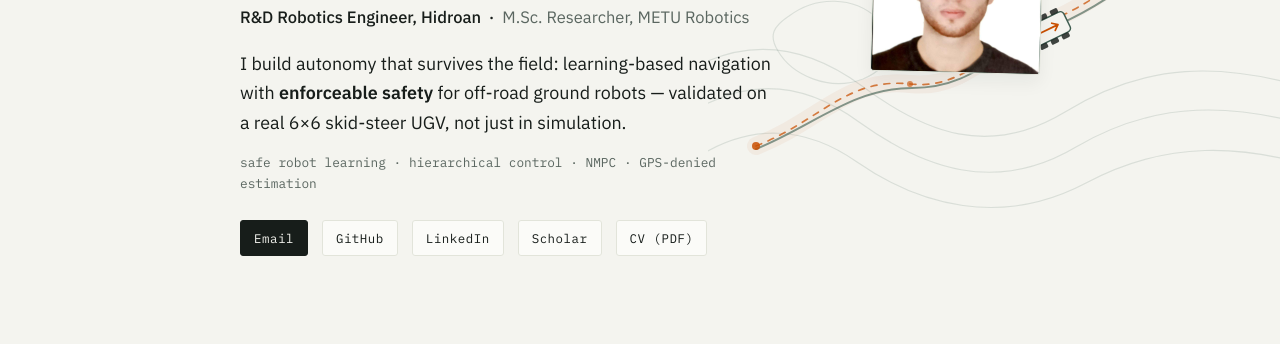
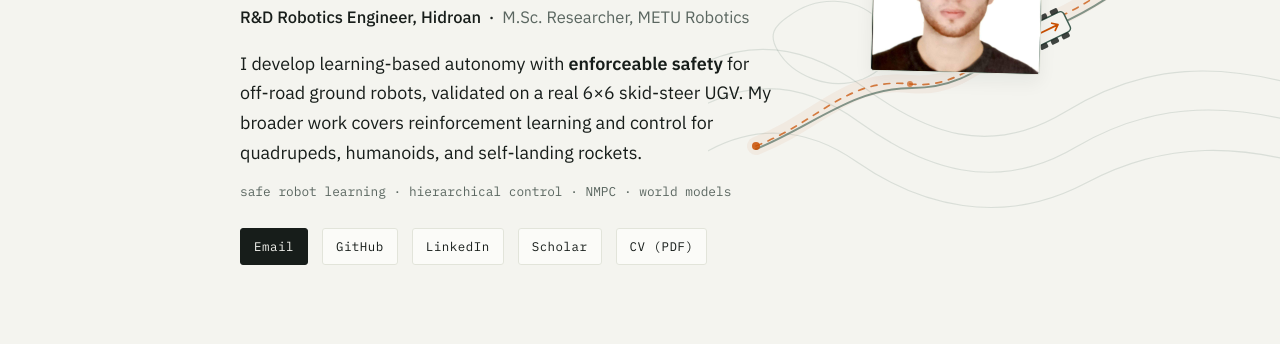
Before and after one commit to meliksahb/meliksahb.github.io, a plain HTML site: page index.html in a window 1280 px wide. Shown: the part 237-581 px from the top of the page. Drawn offline with Linux system fonts and the light colour scheme.

Commit message:
Broaden homepage robotics focus and remove footer separator

```diff
--- a/index.html
+++ b/index.html
@@ -538,7 +538,7 @@ header.hero,main,footer{position:relative;z-index:2}
 
 /* ---------- footer ---------- */
 footer{
-  border-top:1px solid var(--haze);margin-top:40px;
+  margin-top:40px;
   padding:36px 24px 48px;
 }
 .footer-inner{max-width:var(--maxw);margin:0 auto;
@@ -1229,11 +1229,11 @@ footer{
       <h1>Melikşah Beşir</h1>
       <p class="hero-role">R&amp;D Robotics Engineer, Hidroan &nbsp;·&nbsp; <span>M.Sc. Researcher, METU Robotics</span></p>
       <p class="hero-thesis">
-        I build autonomy that survives the field: learning-based navigation with
-        <strong>enforceable safety</strong> for off-road ground robots — validated on a real
-        6×6 skid-steer UGV, not just in simulation.
+        I develop learning-based autonomy with <strong>enforceable safety</strong> for
+        off-road ground robots, validated on a real 6×6 skid-steer UGV. My broader work
+        covers reinforcement learning and control for quadrupeds, humanoids, and self-landing rockets.
       </p>
-      <p class="hero-sub">safe robot learning · hierarchical control · NMPC · GPS-denied estimation</p>
+      <p class="hero-sub">safe robot learning · hierarchical control · NMPC · world models</p>
       <div class="hero-links">
         <a class="primary" href="mailto:besirmeliksah@gmail.com">Email</a>
         <a href="https://github.com/meliksahb">GitHub</a>
```
